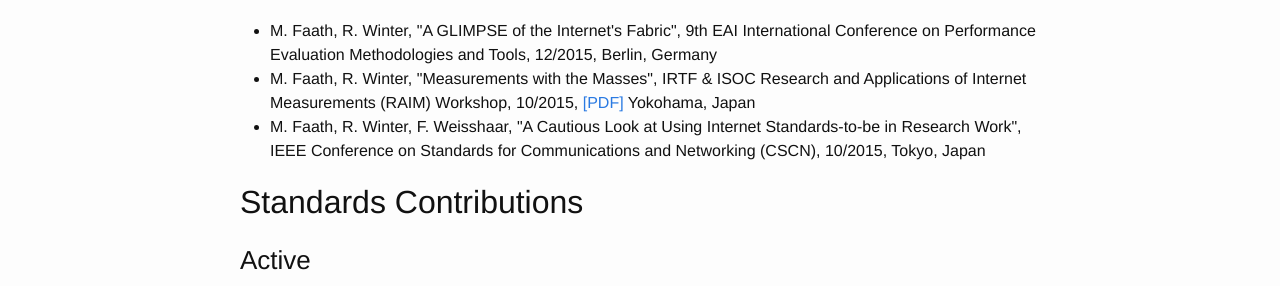
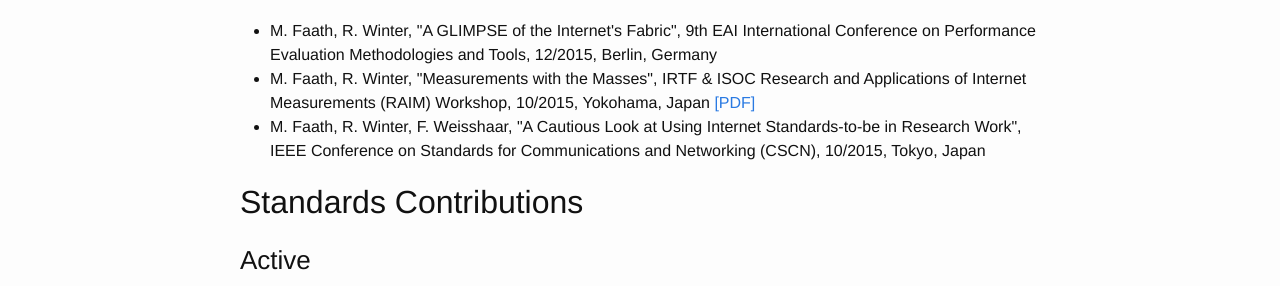
Before and after one commit to HSAnet/hsanet.github.io, a Jekyll site: the page built from publications_michael.md, in a window 1280 px wide. Shown: the part 212-498 px from the top of the page. Built offline with Jekyll 4.4.1, drawn with Linux system fonts in a browser that asks for light colours.

Commit message:
tiny fix to formatting

```diff
--- a/publications_michael.md
+++ b/publications_michael.md
@@ -18,10 +18,10 @@ permalink: /pubs_michael/
     "{{ paper.title }}",
     {{ paper.conf }},
     {{ paper.date }},
-     {% if paper.link %}
+    {{ paper.place }}
+    {% if paper.link %}
 		<a href="{{ paper.link }}">[PDF]</a>
 	{% endif %}
-   {{ paper.place }}
     </li>
 
   {% endif %}
```
